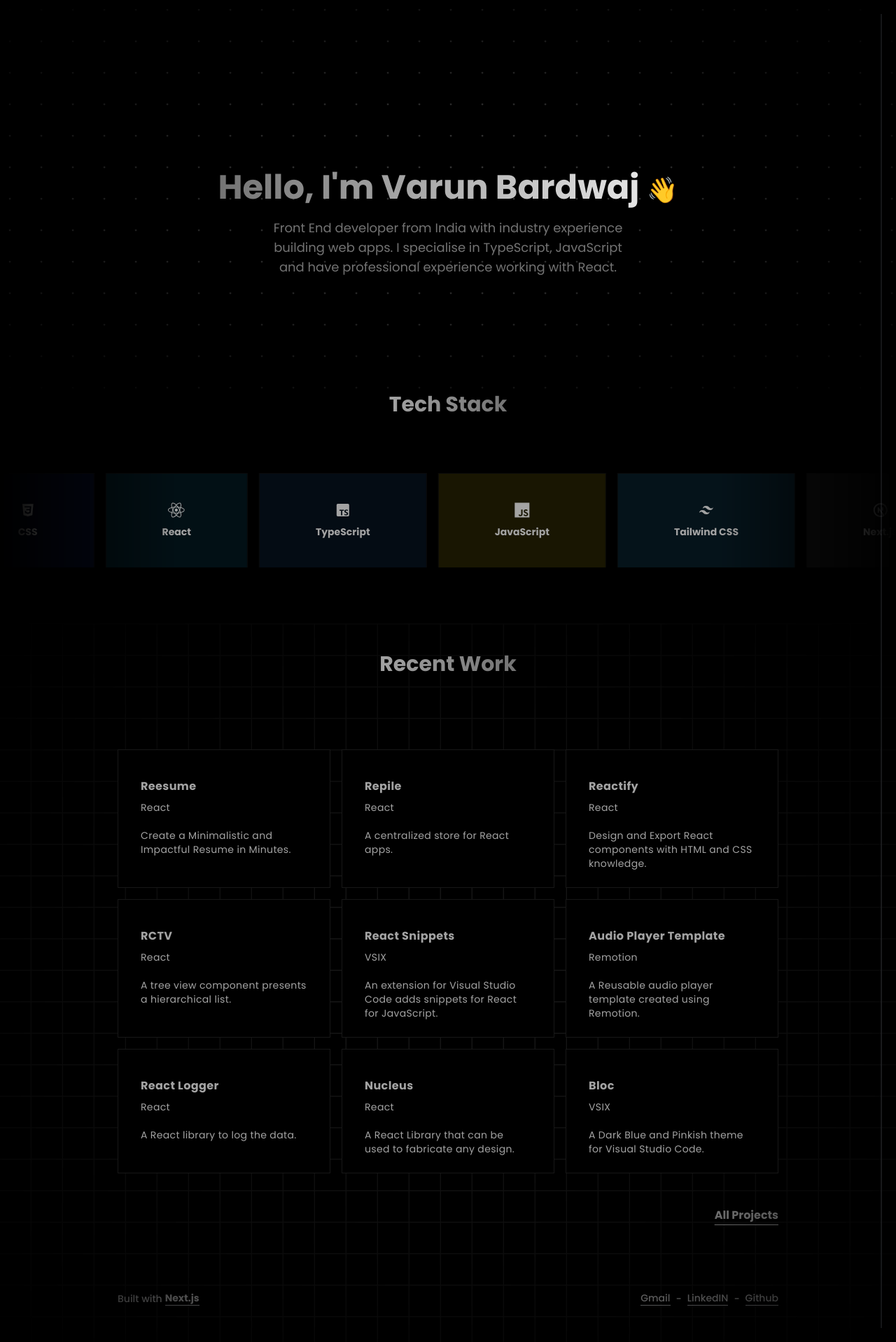
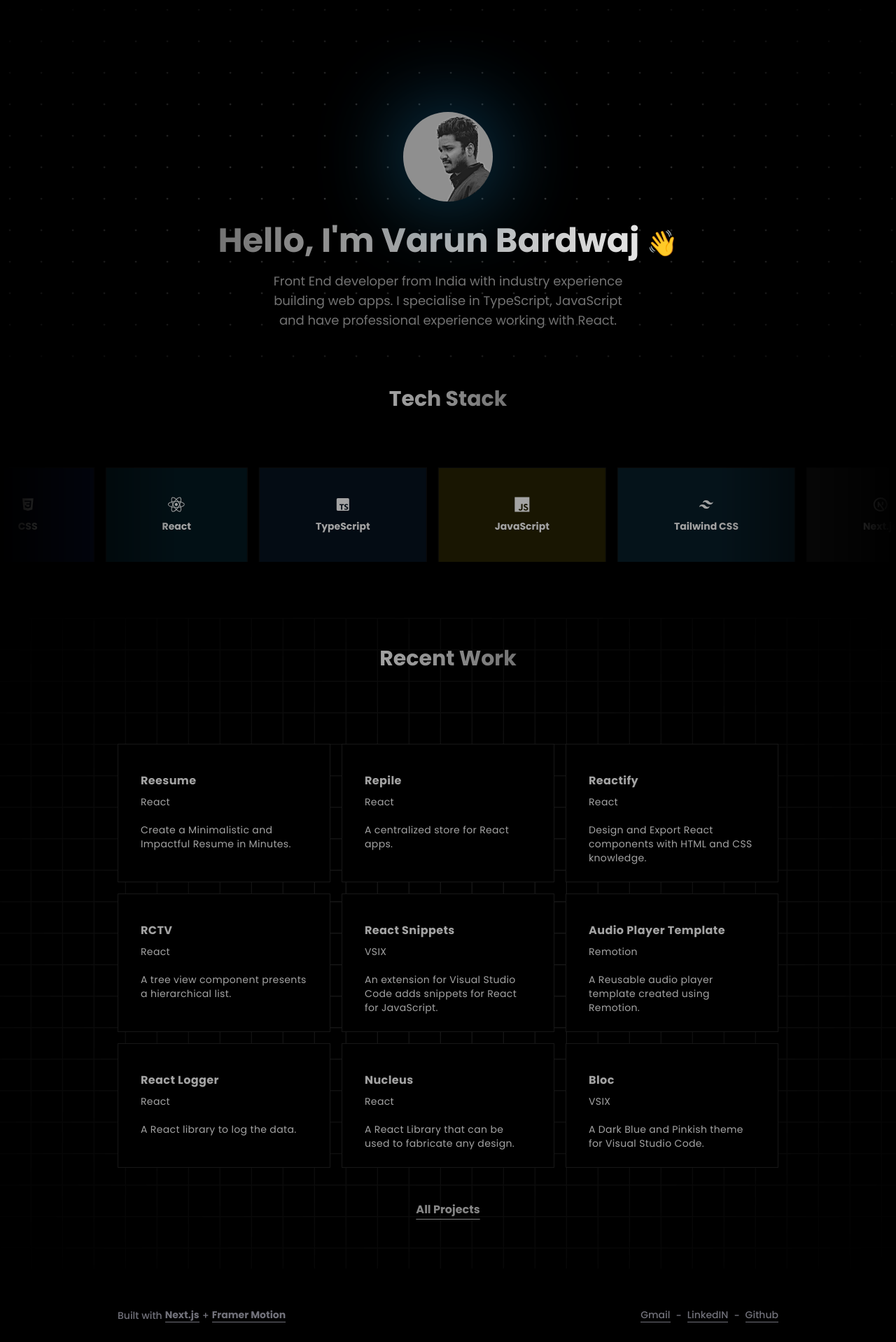
Before and after one commit to varunpbardwaj/portfolio-new, a Next.js app: page / in a window 1280 px wide. Shown: the whole page at 70% size. Built offline with nearby package versions, Linux system fonts and the light colour scheme.

Commit message:
add author logo

```diff
--- a/package.json
+++ b/package.json
@@ -17,6 +17,7 @@
     "react": "^18",
     "react-dom": "^18",
     "react-icons": "^5.0.1",
+    "react-svgmt": "^2.0.2",
     "tailwind-merge": "^2.2.1"
   },
   "devDependencies": {
--- a/src/app/page.tsx
+++ b/src/app/page.tsx
@@ -1,5 +1,4 @@
 import { MovingCards } from "@/components/ui/MovingCards";
-import { TracingBeam } from "@/components/ui/TracingBeam";
 import { FaReact } from "react-icons/fa";
 import { BiLogoTypescript } from "react-icons/bi";
 import { IoLogoJavascript } from "react-icons/io5";
@@ -10,18 +9,25 @@
 import { BiLogoCss3 } from "react-icons/bi";
 import { TbBrandNextjs } from "react-icons/tb";
 import { HoverEffect } from "@/components/ui/CardHover";
+import Image from "next/image";
+import { BackgroundGradient } from "@/components/ui/BackgroundGradient";
 
 export default function Home() {
   return (
-    <TracingBeam>
-      <div className="min-h-[25rem] md:min-h-[35rem] w-full bg-black relative flex flex-col items-center justify-center antialiased bg-dot-white/[0.2]">
+    <>
+      <div className="min-h-[25rem] md:min-h-[30rem] w-full bg-black relative flex flex-col items-center justify-center antialiased bg-dot-white/[0.2]">
         <div className="absolute pointer-events-none inset-0 flex items-center justify-center bg-black [mask-image:radial-gradient(ellipse_at_center,transparent_20%,black)]"></div>
         <div className="w-full flex flex-col items-center justify-center px-10 py-0 md:py-20 pt-0 md:pt-32 lg:px-40 lg:pt-40 lg:pb-20">
-          {/* <img
-              className="w-[20%] h-[20%] sm:w-[10%] sm:h-[10%] contrast-125 rounded-full"
-              src="varun.jpeg"
-              alt=""
-            /> */}
+          <BackgroundGradient containerClassName="mb-8">
+            <Image
+              width="0"
+              height="0"
+              className="w-full h-full contrast-125 brightness-75 rounded-full"
+              src="/varun.jpeg"
+              alt="varun"
+              unoptimized
+            />
+          </BackgroundGradient>
           <div className="relative text-xl md:text-5xl text-center font-bold">
             <span className="bg-clip-text text-transparent bg-gradient-to-l from-neutral-200 to-neutral-500">
               Hello, I&apos;m Varun Bardwaj
@@ -175,29 +181,39 @@
                 },
               ]}
             />
-            <div className="w-full flex justify-end px-10">
+            <div className="w-full flex justify-center px-10">
               <a
-                className="text-neutral-200 underline underline-offset-8 font-bold cursor-pointer text-right mb-10"
+                className="text-white underline underline-offset-8 font-bold cursor-pointer text-right mb-10"
                 href="https://github.com/varunpbardwaj#recent-works"
                 target="blank"
               >
                 All Projects
               </a>
             </div>
-            <div className="w-full text-zinc-100 flex flex-col items-center pt-14 text-center pb-5 text-xs md:text-sm px-10 sm:px-10 font-medium">
+          </div>
+        </div>
+      </div>
+      <div className="w-full max-w-5xl mx-auto text-zinc-500 flex flex-col items-center pt-14 text-center pb-5 text-[0.6rem] md:text-sm px-10 sm:px-10 font-medium">
         <div className="flex justify-between w-full flex-wrap gap-5">
           <div className="flex justify-center items-center">
             Built with{" "}
             <a
-                    className="ml-1 cursor-pointer border-b font-bold"
+              className="mx-1 cursor-pointer border-b border-b-zinc-500 font-bold"
               href="https://nextjs.org/"
             >
               Next.js
+            </a>{" "}
+            +{" "}
+            <a
+              className="ml-1 cursor-pointer border-b border-b-zinc-500 font-bold"
+              href="https://www.framer.com/motion/"
+            >
+              Framer Motion
             </a>
           </div>
           <div className="flex justify-center items-center">
             <a
-                    className="mr-2 border-b"
+              className="mr-2 border-b border-b-zinc-500"
               href="mailto:varunbardwajp@gmail.com"
               target="_blank"
             >
@@ -205,7 +221,7 @@
             </a>
             {" - "}
             <a
-                    className="ml-2 mr-2 cursor-pointer border-b"
+              className="ml-2 mr-2 cursor-pointer border-b border-b-zinc-500"
               href="https://www.linkedin.com/in/varun-bardwaj-2984891b3"
               target="blank"
             >
@@ -213,7 +229,7 @@
             </a>
             {" - "}
             <a
-                    className="ml-2 cursor-pointer border-b"
+              className="ml-2 cursor-pointer border-b border-b-zinc-500"
               href="https://github.com/varunpbardwaj"
               target="blank"
             >
@@ -223,9 +239,6 @@
           </div>
         </div>
       </div>
-          </div>
-        </div>
-      </div>
-    </TracingBeam>
+    </>
   );
 }
--- /dev/null
+++ b/src/components/ui/BackgroundGradient.tsx
@@ -0,0 +1,81 @@
+"use client";
+
+import { cn } from "@/utils/cn";
+import React from "react";
+import { motion } from "framer-motion";
+
+export const BackgroundGradient = ({
+  children,
+  className,
+  containerClassName,
+  animate = true,
+}: {
+  children?: React.ReactNode;
+  className?: string;
+  containerClassName?: string;
+  animate?: boolean;
+}) => {
+  const variants = {
+    initial: {
+      backgroundPosition: "0 50%",
+    },
+    animate: {
+      backgroundPosition: ["0, 50%", "100% 50%", "0 50%"],
+    },
+  };
+  return (
+    <div
+      className={cn(
+        "w-20 h-20 sm:w-24 sm:h-24 md:w-32 md:h-32 relative group rounded-full",
+        containerClassName
+      )}
+    >
+      <motion.div
+        variants={animate ? variants : undefined}
+        initial={animate ? "initial" : undefined}
+        animate={animate ? "animate" : undefined}
+        transition={
+          animate
+            ? {
+                duration: 5,
+                repeat: Infinity,
+                repeatType: "reverse",
+              }
+            : undefined
+        }
+        style={{
+          backgroundSize: animate ? "400% 400%" : undefined,
+        }}
+        className={cn(
+          "absolute inset-0 rounded-full z-[1] opacity-60 group-hover:opacity-80 blur-3xl transition duration-500",
+          " bg-[radial-gradient(circle_farthest-side_at_0_100%,#64bc88,transparent),radial-gradient(circle_farthest-side_at_100%_0,#017BDF,transparent),radial-gradient(circle_farthest-side_at_100%_100%,#64bc88,transparent),radial-gradient(circle_farthest-side_at_0_0,#64bc88,#017BDF)]"
+        )}
+      />
+      <motion.div
+        variants={animate ? variants : undefined}
+        initial={animate ? "initial" : undefined}
+        animate={animate ? "animate" : undefined}
+        transition={
+          animate
+            ? {
+                duration: 5,
+                repeat: Infinity,
+                repeatType: "reverse",
+              }
+            : undefined
+        }
+        style={{
+          backgroundSize: animate ? "400% 400%" : undefined,
+        }}
+        className={cn(
+          "absolute rounded-full z-[1]",
+          "bg-[radial-gradient(circle_farthest-side_at_0_100%,#00ccb1,transparent),radial-gradient(circle_farthest-side_at_100%_0,#7b61ff,transparent),radial-gradient(circle_farthest-side_at_100%_100%,#ffc414,transparent),radial-gradient(circle_farthest-side_at_0_0,#1ca0fb,#141316)]"
+        )}
+      />
+
+      <div className={cn("w-full h-full relative z-10", className)}>
+        {children}
+      </div>
+    </div>
+  );
+};
```
Also changed, not shown: react-svgmt.d.ts (added, +12 -0 lines), public/varun.jpeg (added), 1 other file (tests, documents, lock files or other folders). Lines whose indentation alone changed are shown as unchanged.
